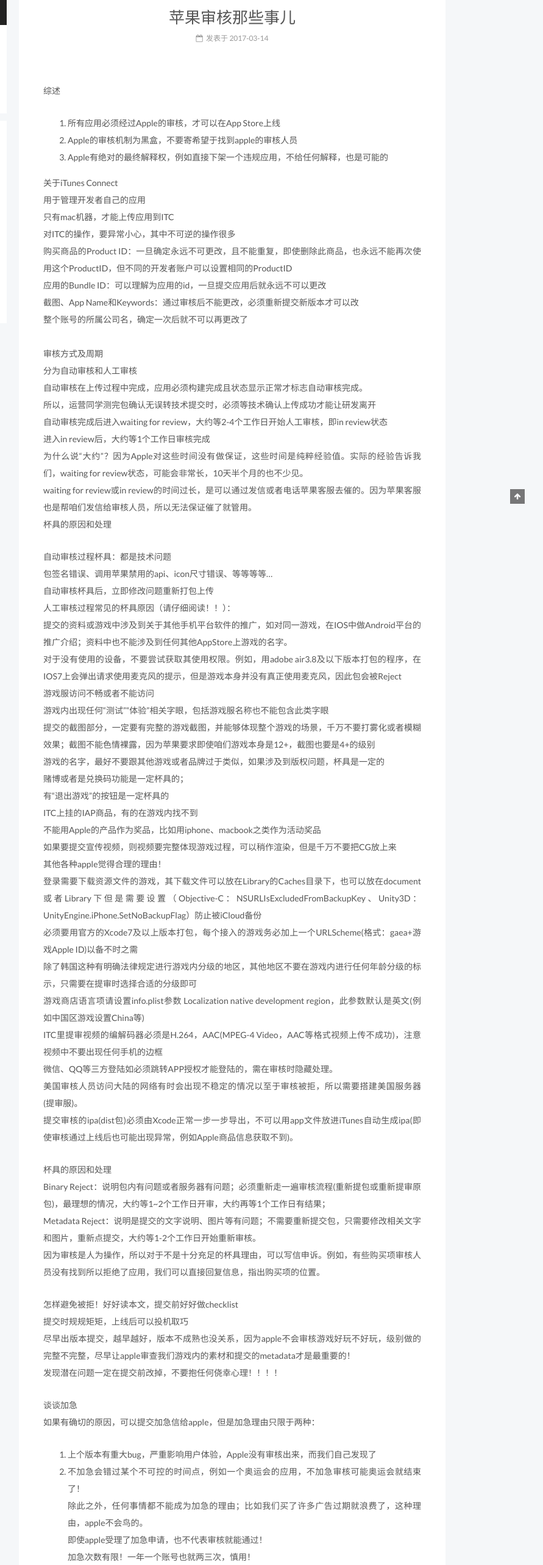
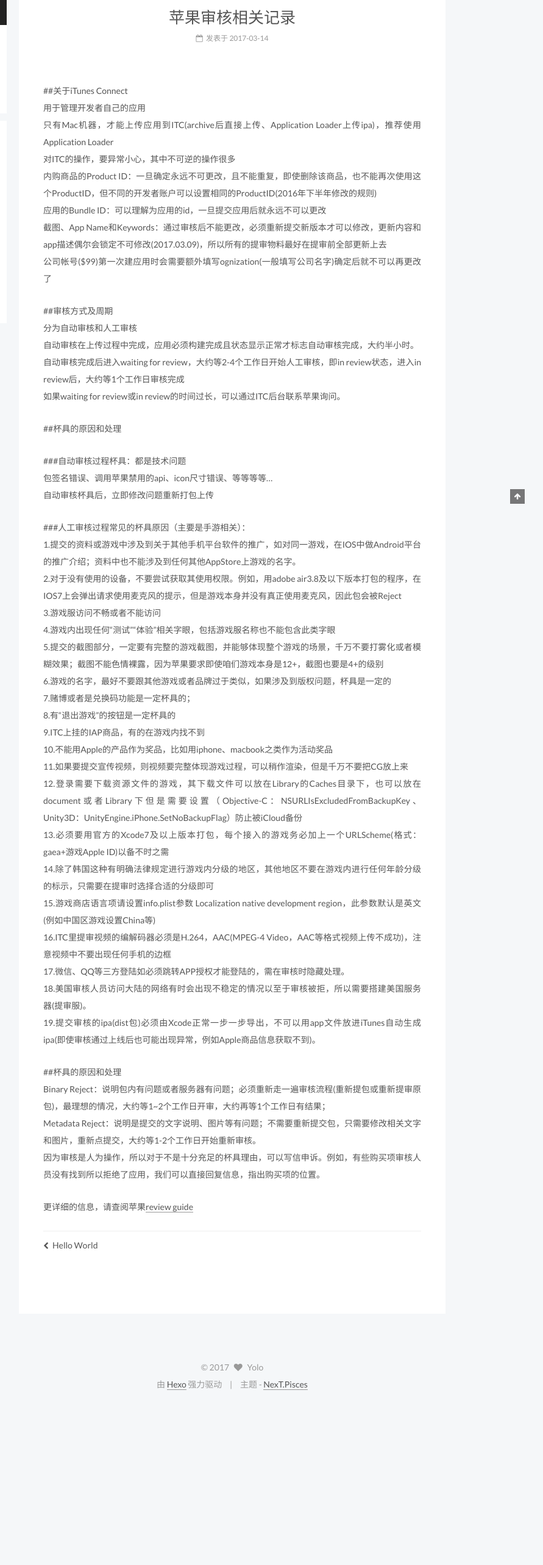
Before and after one commit to yolohwang/yolohwang.github.io, a plain HTML site: page 2017/03/14/苹果审核/index.html in a window 1280 px wide. Shown: the part 74-2640 px from the top of the page at 61% size, 389-1280 px from the left. After the commit the page ends 2378 px from the top, so only its background shows below. Drawn offline with Linux system fonts and the light colour scheme.

Commit message:
Site updated: 2017-03-14 23:56:05

```diff
--- a/2017/03/14/苹果审核/index.html
+++ b/2017/03/14/苹果审核/index.html
@@ -89,34 +89,16 @@
 
 
 
-<meta name="description" content="综述
-
-所有应用必须经过Apple的审核，才可以在App Store上线
-Apple的审核机制为黑盒，不要寄希望于找到apple的审核人员
-Apple有绝对的最终解释权，例如直接下架一个违规应用，不给任何解释，也是可能的
-
-关于iTunes Connect用于管理开发者自己的应用只有mac机器，才能上传应用到ITC对ITC的操作，要异常小心，其中不可逆的操作很多购买商品的Product ID：一旦">
+<meta name="description" content="##关于iTunes Connect用于管理开发者自己的应用只有Mac机器，才能上传应用到ITC(archive后直接上传、Application Loader上传ipa)，推荐使用Application Loader对ITC的操作，要异常小心，其中不可逆的操作很多内购商品的Product ID：一旦确定永远不可更改，且不能重复，即使删除该商品，也不能再次使用这个ProductID，但不同的开发者">
 <meta property="og:type" content="article">
-<meta property="og:title" content="苹果审核那些事儿">
+<meta property="og:title" content="苹果审核相关记录">
 <meta property="og:url" content="http://yoursite.com/2017/03/14/苹果审核/index.html">
 <meta property="og:site_name" content="Yolo">
-<meta property="og:description" content="综述
-
-所有应用必须经过Apple的审核，才可以在App Store上线
-Apple的审核机制为黑盒，不要寄希望于找到apple的审核人员
-Apple有绝对的最终解释权，例如直接下架一个违规应用，不给任何解释，也是可能的
-
-关于iTunes Connect用于管理开发者自己的应用只有mac机器，才能上传应用到ITC对ITC的操作，要异常小心，其中不可逆的操作很多购买商品的Product ID：一旦">
-<meta property="og:updated_time" content="2017-03-14T10:42:23.000Z">
+<meta property="og:description" content="##关于iTunes Connect用于管理开发者自己的应用只有Mac机器，才能上传应用到ITC(archive后直接上传、Application Loader上传ipa)，推荐使用Application Loader对ITC的操作，要异常小心，其中不可逆的操作很多内购商品的Product ID：一旦确定永远不可更改，且不能重复，即使删除该商品，也不能再次使用这个ProductID，但不同的开发者">
+<meta property="og:updated_time" content="2017-03-14T15:55:25.000Z">
 <meta name="twitter:card" content="summary">
-<meta name="twitter:title" content="苹果审核那些事儿">
-<meta name="twitter:description" content="综述
-
-所有应用必须经过Apple的审核，才可以在App Store上线
-Apple的审核机制为黑盒，不要寄希望于找到apple的审核人员
-Apple有绝对的最终解释权，例如直接下架一个违规应用，不给任何解释，也是可能的
-
-关于iTunes Connect用于管理开发者自己的应用只有mac机器，才能上传应用到ITC对ITC的操作，要异常小心，其中不可逆的操作很多购买商品的Product ID：一旦">
+<meta name="twitter:title" content="苹果审核相关记录">
+<meta name="twitter:description" content="##关于iTunes Connect用于管理开发者自己的应用只有Mac机器，才能上传应用到ITC(archive后直接上传、Application Loader上传ipa)，推荐使用Application Loader对ITC的操作，要异常小心，其中不可逆的操作很多内购商品的Product ID：一旦确定永远不可更改，且不能重复，即使删除该商品，也不能再次使用这个ProductID，但不同的开发者">
 
 
 
@@ -150,7 +132,7 @@ Apple有绝对的最终解释权，例如直接下架一个违规应用，不给
 
 
 
-  <title> 苹果审核那些事儿 | Yolo </title>
+  <title> 苹果审核相关记录 | Yolo </title>
 </head>
 
 <body itemscope itemtype="http://schema.org/WebPage" lang="zh-Hans">
@@ -290,7 +272,7 @@ Apple有绝对的最终解释权，例如直接下架一个违规应用，不给
 
 
 
-                苹果审核那些事儿
+                苹果审核相关记录
 
 
           </h1>
@@ -341,23 +323,13 @@ Apple有绝对的最终解释权，例如直接下架一个违规应用，不给
 
 
 
-        <p>综述</p>
-<ol>
-<li>所有应用必须经过Apple的审核，才可以在App Store上线</li>
-<li>Apple的审核机制为黑盒，不要寄希望于找到apple的审核人员</li>
-<li>Apple有绝对的最终解释权，例如直接下架一个违规应用，不给任何解释，也是可能的</li>
-</ol>
-<p>关于iTunes Connect<br>用于管理开发者自己的应用<br>只有mac机器，才能上传应用到ITC<br>对ITC的操作，要异常小心，其中不可逆的操作很多<br>购买商品的Product ID：一旦确定永远不可更改，且不能重复，即使删除此商品，也永远不能再次使用这个ProductID，但不同的开发者账户可以设置相同的ProductID<br>应用的Bundle ID：可以理解为应用的id，一旦提交应用后就永远不可以更改<br>截图、App Name和Keywords：通过审核后不能更改，必须重新提交新版本才可以改<br>整个账号的所属公司名，确定一次后就不可以再更改了<br><a id="more"></a><br>审核方式及周期<br>分为自动审核和人工审核<br>自动审核在上传过程中完成，应用必须构建完成且状态显示正常才标志自动审核完成。<br>所以，运营同学测完包确认无误转技术提交时，必须等技术确认上传成功才能让研发离开<br>自动审核完成后进入waiting for review，大约等2-4个工作日开始人工审核，即in review状态<br>进入in review后，大约等1个工作日审核完成<br>为什么说“大约”？因为Apple对这些时间没有做保证，这些时间是纯粹经验值。实际的经验告诉我们，waiting for review状态，可能会非常长，10天半个月的也不少见。<br>waiting for review或in review的时间过长，是可以通过发信或者电话苹果客服去催的。因为苹果客服也是帮咱们发信给审核人员，所以无法保证催了就管用。<br>杯具的原因和处理</p>
-<p>自动审核过程杯具：都是技术问题<br>包签名错误、调用苹果禁用的api、icon尺寸错误、等等等等…<br>自动审核杯具后，立即修改问题重新打包上传<br>人工审核过程常见的杯具原因（请仔细阅读！！）：<br>提交的资料或游戏中涉及到关于其他手机平台软件的推广，如对同一游戏，在IOS中做Android平台的推广介绍；资料中也不能涉及到任何其他AppStore上游戏的名字。<br>对于没有使用的设备，不要尝试获取其使用权限。例如，用adobe air3.8及以下版本打包的程序，在IOS7上会弹出请求使用麦克风的提示，但是游戏本身并没有真正使用麦克风，因此包会被Reject<br>游戏服访问不畅或者不能访问<br>游戏内出现任何“测试”“体验”相关字眼，包括游戏服名称也不能包含此类字眼<br>提交的截图部分，一定要有完整的游戏截图，并能够体现整个游戏的场景，千万不要打雾化或者模糊效果；截图不能色情裸露，因为苹果要求即使咱们游戏本身是12+，截图也要是4+的级别<br>游戏的名字，最好不要跟其他游戏或者品牌过于类似，如果涉及到版权问题，杯具是一定的<br>赌博或者是兑换码功能是一定杯具的；<br>有“退出游戏”的按钮是一定杯具的<br>ITC上挂的IAP商品，有的在游戏内找不到<br>不能用Apple的产品作为奖品，比如用iphone、macbook之类作为活动奖品<br>如果要提交宣传视频，则视频要完整体现游戏过程，可以稍作渲染，但是千万不要把CG放上来<br>其他各种apple觉得合理的理由！<br>登录需要下载资源文件的游戏，其下载文件可以放在Library的Caches目录下，也可以放在document或者Library下但是需要设置（Objective-C：NSURLIsExcludedFromBackupKey、Unity3D：UnityEngine.iPhone.SetNoBackupFlag）防止被iCloud备份<br>必须要用官方的Xcode7及以上版本打包，每个接入的游戏务必加上一个URLScheme(格式：gaea+游戏Apple ID)以备不时之需<br>除了韩国这种有明确法律规定进行游戏内分级的地区，其他地区不要在游戏内进行任何年龄分级的标示，只需要在提审时选择合适的分级即可<br>游戏商店语言项请设置info.plist参数 Localization native development region，此参数默认是英文(例如中国区游戏设置China等)<br>ITC里提审视频的编解码器必须是H.264，AAC(MPEG-4 Video，AAC等格式视频上传不成功)，注意视频中不要出现任何手机的边框<br>微信、QQ等三方登陆如必须跳转APP授权才能登陆的，需在审核时隐藏处理。<br>美国审核人员访问大陆的网络有时会出现不稳定的情况以至于审核被拒，所以需要搭建美国服务器(提审服)。<br>提交审核的ipa(dist包)必须由Xcode正常一步一步导出，不可以用app文件放进iTunes自动生成ipa(即使审核通过上线后也可能出现异常，例如Apple商品信息获取不到)。</p>
-<p>杯具的原因和处理<br>Binary Reject：说明包内有问题或者服务器有问题；必须重新走一遍审核流程(重新提包或重新提审原包)，最理想的情况，大约等1~2个工作日开审，大约再等1个工作日有结果；<br>Metadata Reject：说明是提交的文字说明、图片等有问题；不需要重新提交包，只需要修改相关文字和图片，重新点提交，大约等1-2个工作日开始重新审核。<br>因为审核是人为操作，所以对于不是十分充足的杯具理由，可以写信申诉。例如，有些购买项审核人员没有找到所以拒绝了应用，我们可以直接回复信息，指出购买项的位置。</p>
-<p>怎样避免被拒！好好读本文，提交前好好做checklist<br>提交时规规矩矩，上线后可以投机取巧<br>尽早出版本提交，越早越好，版本不成熟也没关系，因为apple不会审核游戏好玩不好玩，级别做的完整不完整，尽早让apple审查我们游戏内的素材和提交的metadata才是最重要的！<br>发现潜在问题一定在提交前改掉，不要抱任何侥幸心理！！！！</p>
-<p>谈谈加急<br>如果有确切的原因，可以提交加急信给apple，但是加急理由只限于两种：</p>
-<ol>
-<li>上个版本有重大bug，严重影响用户体验，Apple没有审核出来，而我们自己发现了</li>
-<li>不加急会错过某个不可控的时间点，例如一个奥运会的应用，不加急审核可能奥运会就结束了！<br>除此之外，任何事情都不能成为加急的理由；比如我们买了许多广告过期就浪费了，这种理由，apple不会鸟的。<br>即使apple受理了加急申请，也不代表审核就能通过！<br>加急次数有限！一年一个账号也就两三次，慎用！</li>
-</ol>
-<p>谈谈账号管理<br>对于公司账号，第一次提交应用时要确定公司名称，而且永远不可以修改<br>一个新账号，第一次提交应用，审核会稍慢一点<br>应用是可以进行账号之间的转移的，但是有月卡类、定期类商品的，不能转移！即便删掉月卡，也是不行！<br>Apple的对账方式很坑爹，没有transaction的明细，只有数量，而且对账的周期，不是按自然月，而是按照他们自己的一套规则</p>
-<p>一些小经验<br>做好跟Apple打持久战的准备，永远做最坏的打算，因为发生什么事情都有可能<br>注意Apple放假的时间，提交应用的时间尽量错开放假时间，否则不能进入审核，非常耽误版本进度<br>提交时，要仔细斟酌关键词！免费的流量不要白扔了！<br>更详细的信息，请查阅<a href="https://developer.apple.com/app-store/review/guidelines/" target="_blank" rel="external">https://developer.apple.com/app-store/review/guidelines/</a></p>
+        <p>##关于iTunes Connect<br>用于管理开发者自己的应用<br>只有Mac机器，才能上传应用到ITC(archive后直接上传、Application Loader上传ipa)，推荐使用Application Loader<br>对ITC的操作，要异常小心，其中不可逆的操作很多<br>内购商品的Product ID：一旦确定永远不可更改，且不能重复，即使删除该商品，也不能再次使用这个ProductID，但不同的开发者账户可以设置相同的ProductID(2016年下半年修改的规则)<br>应用的Bundle ID：可以理解为应用的id，一旦提交应用后就永远不可以更改<br>截图、App Name和Keywords：通过审核后不能更改，必须重新提交新版本才可以修改，更新内容和app描述偶尔会锁定不可修改(2017.03.09)，所以所有的提审物料最好在提审前全部更新上去<br>公司帐号($99)第一次建应用时会需要额外填写ognization(一般填写公司名字)确定后就不可以再更改了<br><a id="more"></a></p>
+<p>##审核方式及周期<br>分为自动审核和人工审核<br>自动审核在上传过程中完成，应用必须构建完成且状态显示正常才标志自动审核完成，大约半小时。<br>自动审核完成后进入waiting for review，大约等2-4个工作日开始人工审核，即in review状态，进入in review后，大约等1个工作日审核完成<br>如果waiting for review或in review的时间过长，可以通过ITC后台联系苹果询问。</p>
+<p>##杯具的原因和处理</p>
+<p>###自动审核过程杯具：都是技术问题<br>包签名错误、调用苹果禁用的api、icon尺寸错误、等等等等…<br>自动审核杯具后，立即修改问题重新打包上传</p>
+<p>###人工审核过程常见的杯具原因（主要是手游相关）：<br>1.提交的资料或游戏中涉及到关于其他手机平台软件的推广，如对同一游戏，在IOS中做Android平台的推广介绍；资料中也不能涉及到任何其他AppStore上游戏的名字。<br>2.对于没有使用的设备，不要尝试获取其使用权限。例如，用adobe air3.8及以下版本打包的程序，在IOS7上会弹出请求使用麦克风的提示，但是游戏本身并没有真正使用麦克风，因此包会被Reject<br>3.游戏服访问不畅或者不能访问<br>4.游戏内出现任何“测试”“体验”相关字眼，包括游戏服名称也不能包含此类字眼<br>5.提交的截图部分，一定要有完整的游戏截图，并能够体现整个游戏的场景，千万不要打雾化或者模糊效果；截图不能色情裸露，因为苹果要求即使咱们游戏本身是12+，截图也要是4+的级别<br>6.游戏的名字，最好不要跟其他游戏或者品牌过于类似，如果涉及到版权问题，杯具是一定的<br>7.赌博或者是兑换码功能是一定杯具的；<br>8.有“退出游戏”的按钮是一定杯具的<br>9.ITC上挂的IAP商品，有的在游戏内找不到<br>10.不能用Apple的产品作为奖品，比如用iphone、macbook之类作为活动奖品<br>11.如果要提交宣传视频，则视频要完整体现游戏过程，可以稍作渲染，但是千万不要把CG放上来<br>12.登录需要下载资源文件的游戏，其下载文件可以放在Library的Caches目录下，也可以放在document或者Library下但是需要设置（Objective-C：NSURLIsExcludedFromBackupKey、Unity3D：UnityEngine.iPhone.SetNoBackupFlag）防止被iCloud备份<br>13.必须要用官方的Xcode7及以上版本打包，每个接入的游戏务必加上一个URLScheme(格式：gaea+游戏Apple ID)以备不时之需<br>14.除了韩国这种有明确法律规定进行游戏内分级的地区，其他地区不要在游戏内进行任何年龄分级的标示，只需要在提审时选择合适的分级即可<br>15.游戏商店语言项请设置info.plist参数 Localization native development region，此参数默认是英文(例如中国区游戏设置China等)<br>16.ITC里提审视频的编解码器必须是H.264，AAC(MPEG-4 Video，AAC等格式视频上传不成功)，注意视频中不要出现任何手机的边框<br>17.微信、QQ等三方登陆如必须跳转APP授权才能登陆的，需在审核时隐藏处理。<br>18.美国审核人员访问大陆的网络有时会出现不稳定的情况以至于审核被拒，所以需要搭建美国服务器(提审服)。<br>19.提交审核的ipa(dist包)必须由Xcode正常一步一步导出，不可以用app文件放进iTunes自动生成ipa(即使审核通过上线后也可能出现异常，例如Apple商品信息获取不到)。</p>
+<p>##杯具的原因和处理<br>Binary Reject：说明包内有问题或者服务器有问题；必须重新走一遍审核流程(重新提包或重新提审原包)，最理想的情况，大约等1~2个工作日开审，大约再等1个工作日有结果；<br>Metadata Reject：说明是提交的文字说明、图片等有问题；不需要重新提交包，只需要修改相关文字和图片，重新点提交，大约等1-2个工作日开始重新审核。<br>因为审核是人为操作，所以对于不是十分充足的杯具理由，可以写信申诉。例如，有些购买项审核人员没有找到所以拒绝了应用，我们可以直接回复信息，指出购买项的位置。</p>
+<p>更详细的信息，请查阅苹果<a href="https://developer.apple.com/app-store/review/guidelines/" target="_blank" rel="external">review guide</a></p>
 
 
     </div>
--- a/css/main.css
+++ b/css/main.css
@@ -1685,7 +1685,7 @@ pre .javascript .function {
   width: 4px;
   height: 4px;
   border-radius: 50%;
-  background: #1f9e4d;
+  background: #59770e;
 }
 .links-of-blogroll {
   font-size: 13px;
```
Also changed, not shown: 2017/03/14/hello-world/index.html (+2 -2 lines), archives/2017/03/index.html (+1 -1 lines), archives/2017/index.html (+1 -1 lines), archives/index.html (+1 -1 lines), index.html (+2 -8 lines).
